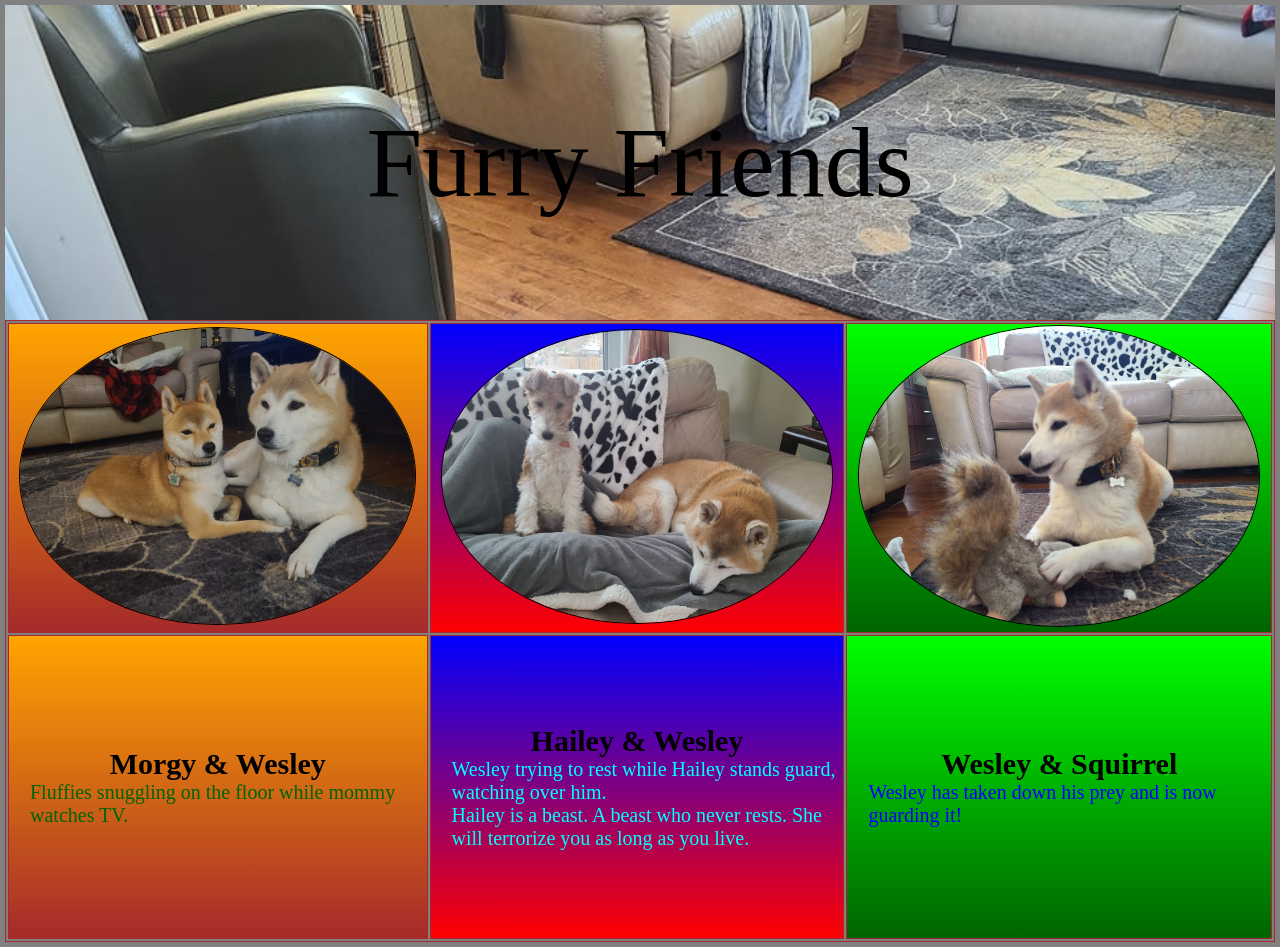
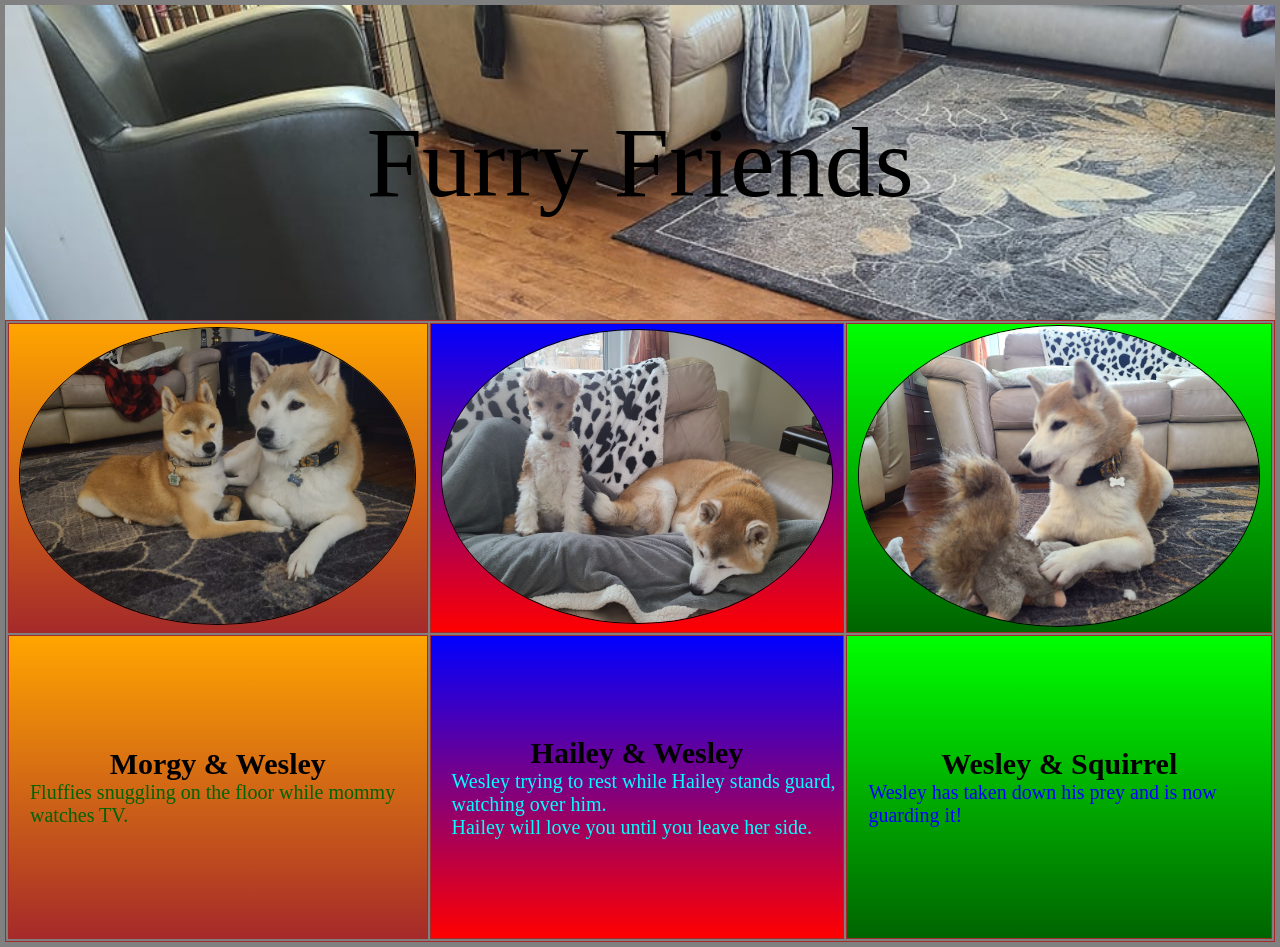
Before and after one commit to TheHaraldx/Furbabies, a plain HTML site: page index.html in a window 1280 px wide. Drawn offline with Linux system fonts and the light colour scheme.

Commit message:
Update index.html

```diff
--- a/index.html
+++ b/index.html
@@ -31,7 +31,7 @@
             <td class="col2" id="info">
                 <p id="colhead">Hailey & Wesley</p>
                 <p id="coltext">Wesley trying to rest while Hailey stands guard, watching over him.</p>
-                <p id="coltext">Hailey is a beast. A beast who never rests. She will terrorize you as long as you live.</p>
+                <p id="coltext">Hailey will love you until you leave her side.</p>
             </td>
             <td class="col3" id="info">
                 <p id="colhead">Wesley & Squirrel</p>
```
